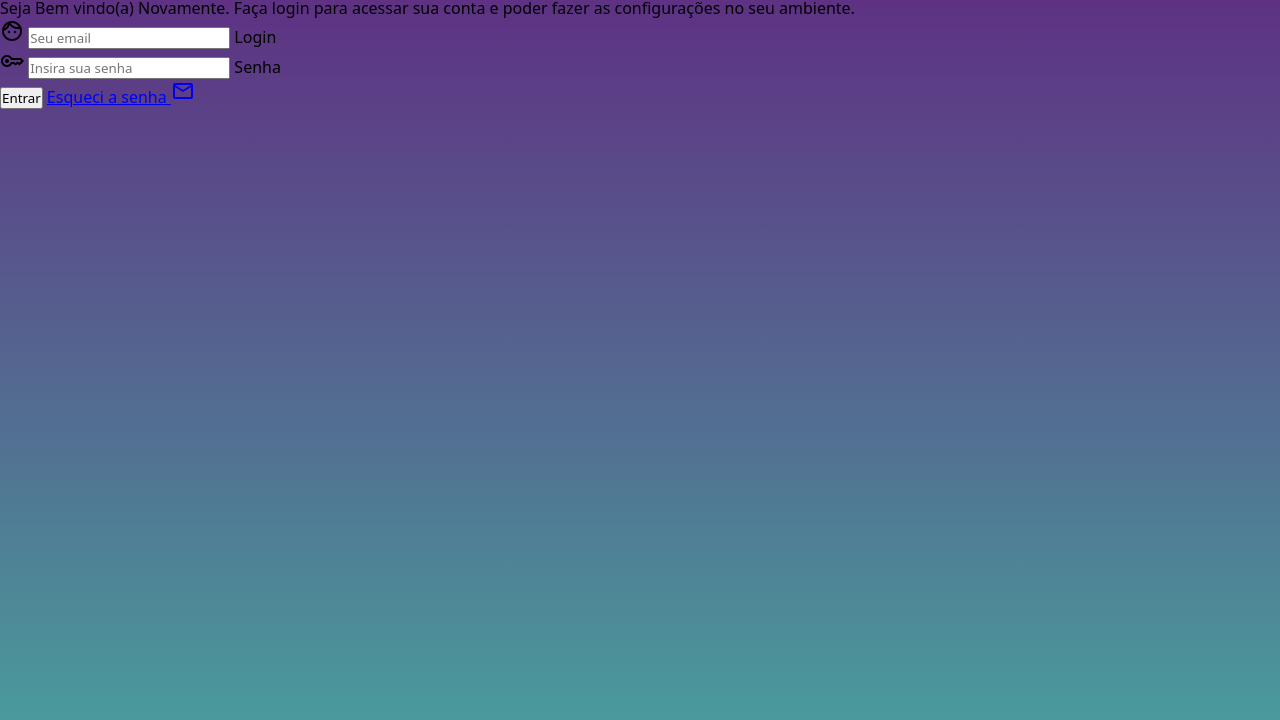
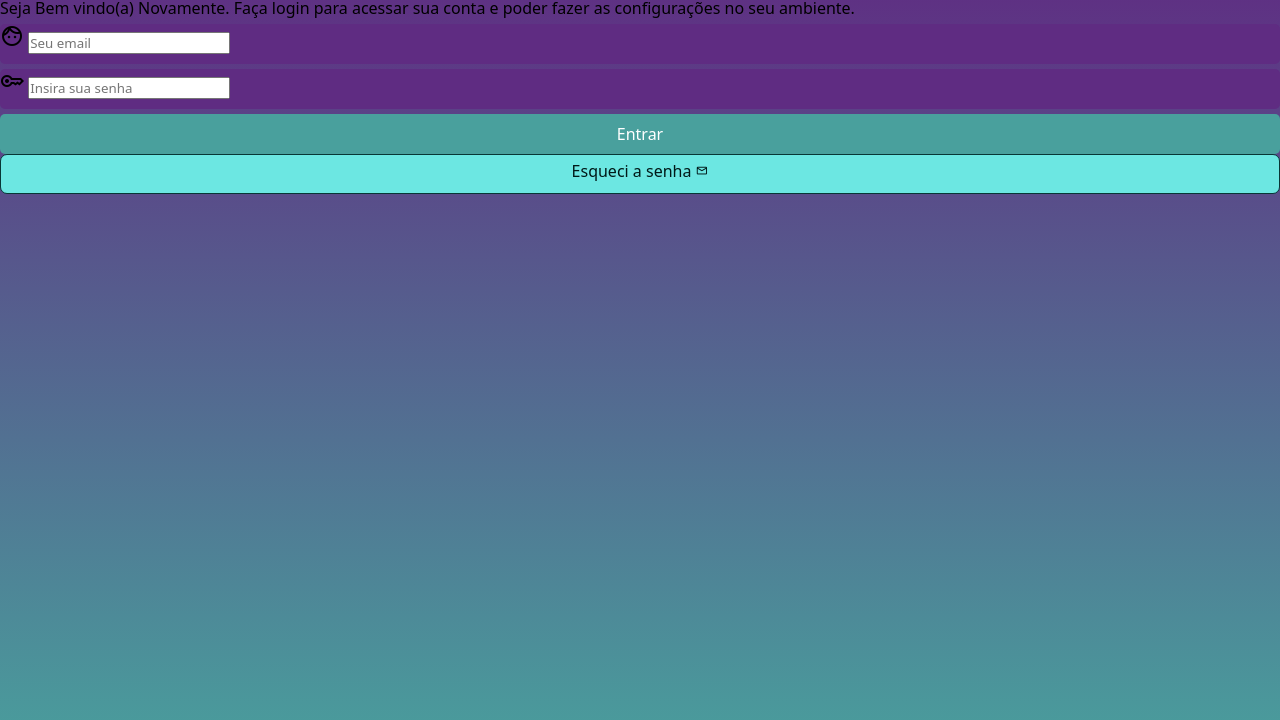
Before and after one commit to HugoGonzales1278/projeto-login, a plain HTML site: page index.html in a window 1280 px wide. Shown: the part 36-756 px from the top of the page. Drawn offline with nearby package versions, Linux system fonts and the light colour scheme.

Commit message:
projeto login aplicando estilos

```diff
--- a/estilos/style.css
+++ b/estilos/style.css
@@ -30,14 +30,14 @@ section#login {
 
     background-color: white;
     width: 250px;
-    height: 500px;
+    height: 515px;
     border-radius: 20px;
     box-shadow: 0px 0px 10px #00000073;
 
     transition: width .3s, height .3s;
     transition-timing-function: ease;
 }
-section#login > div#imagem{
+section#login>div#imagem{
     display: block;
     background: #5f2c82 url(../imagens/pexels-pixabay-161154.jpg) no-repeat;
     background-position: left bottom;
@@ -56,3 +56,54 @@ div#formulario > h1 {
 div#formulario > p {
     font-size: 0.8em;
 }
+
+form > div.campo{
+    background-color: #5f2c82;
+    display: block;
+    width: 100%;
+    height: 40px;
+    border-radius: 5px;
+    margin: 5px 0px;
+}
+
+div.campo > label{
+    display: none;
+}
+
+form > input[type=submit]{
+    display: block;
+    font-size: 1em;
+    width: 100%;
+    height: 40px;
+    background-color: #49a09d;
+    color: white;
+    border: none;
+    border-radius: 5px;
+    cursor: pointer;
+}
+
+form > input[type=submit]:hover{
+    background-color: #295c5a;
+}
+
+form > a.botao{
+    display: block;
+    text-align: center;
+    font-size: 1em;
+    width: 100%;
+    height: 40px;
+    padding-top: 5px;
+    background-color: #6ce7e2;
+    color: #011918;
+    border: 1px solid #083736;
+    border-radius: 7px;
+    text-decoration: none;
+}
+
+form > a.botao:hover{
+    background-color: #f1f4f4;
+}
+
+form > a.botao > span{
+    font-size: 0.8em;
+}
--- a/index.html
+++ b/index.html
@@ -6,8 +6,11 @@
     <title>Login</title>
     <link rel="stylesheet" href="https://fonts.googleapis.com/css2?family=Material+Symbols+Outlined:opsz,wght,FILL,GRAD@20..48,100..700,0..1,-50..200&icon_names=face" />
     <link href="https://fonts.googleapis.com/css2?family=Material+Symbols+Outlined" rel="stylesheet" />
+    <link rel="stylesheet" href="https://fonts.googleapis.com/css2?family=Material+Symbols+Outlined:opsz,wght,FILL,GRAD@20..48,100..700,0..1,-50..200&icon_names=mail" />
+    <link rel="stylesheet" href="https://fonts.googleapis.com/css2?family=Material+Symbols+Outlined:opsz,wght,FILL,GRAD@24,400,0,0&icon_names=key" />
     <link rel="stylesheet" href="estilos/style.css">
     <link rel="stylesheet" href="estilos/media-query.css">
+
 </head>
 <body>
     <main>
@@ -31,14 +34,13 @@
                     <div class="campo">
                         <span class="material-symbols-outlined">
                             key
-                            </span>
-
-                        <input type="password" name="senha" id="isenha" placeholder="Insira sua senha" autocomplete="current-password" required minlength="8" maxlength="20">
+                        </span>
+                         <input type="password" name="senha" id="isenha" placeholder="Insira sua senha" autocomplete="current-password" required minlength="8" maxlength="20">
                         <label for="isenha">Senha</label>
 
                     </div>
                     <input type="submit" value="Entrar">
-                    <a href="esqueci.html">Esqueci a senha
+                    <a href="esqueci.html" class="botao">Esqueci a senha
                         <span class="material-symbols-outlined">mail</span>
                     </a>
                 </form>
```
